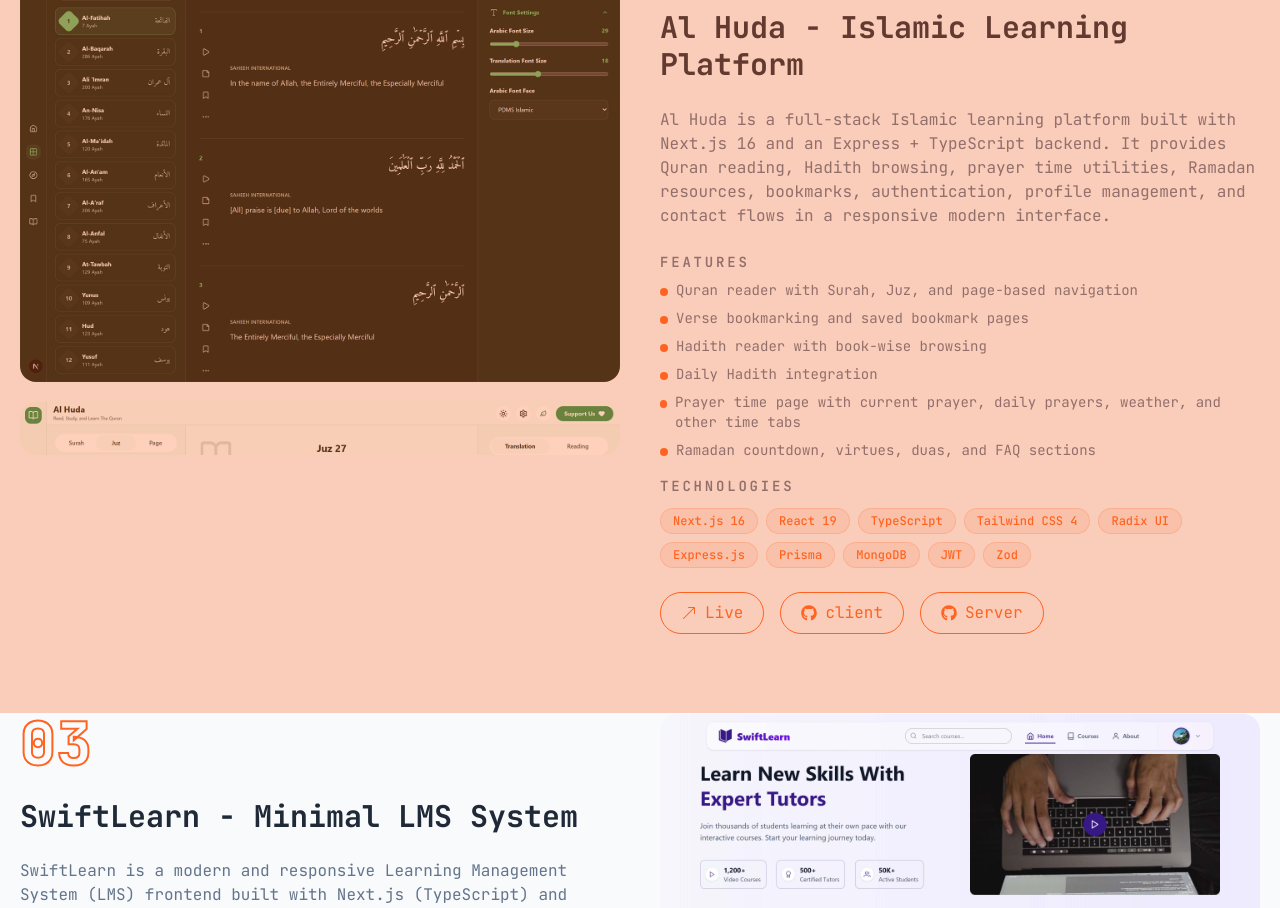
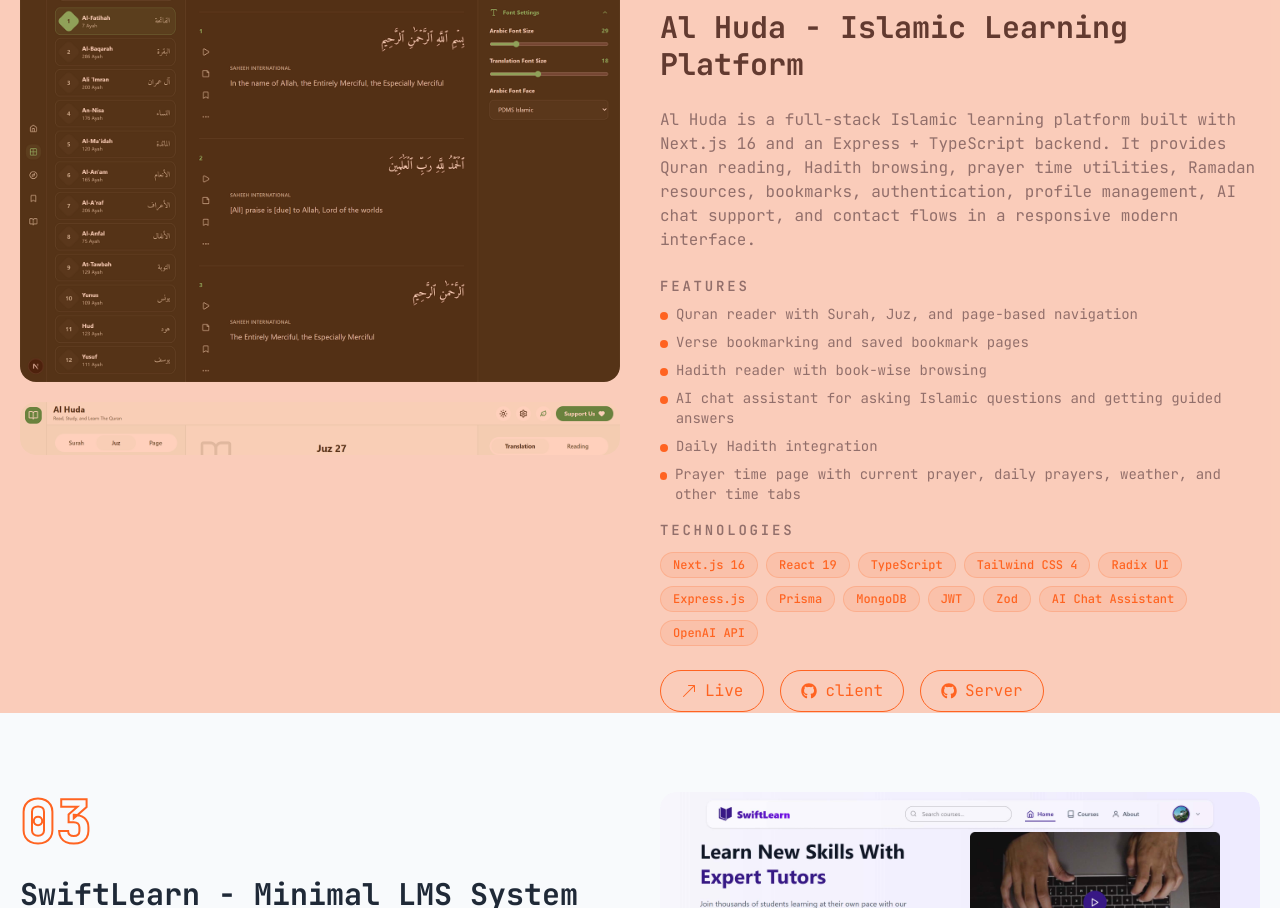
Before and after one commit to kobirul5/personal-web, a Next.js app: page /projects in a window 1280 px wide. Shown: the part 887-1795 px from the top of the page. Built offline with nearby package versions, Linux system fonts and the light colour scheme; no server answers.

Commit message:
update project

```diff
--- a/src/data/projectss.ts
+++ b/src/data/projectss.ts
@@ -74,7 +74,7 @@
     id: 2,
     title: "Al Huda - Islamic Learning Platform",
     description:
-      "Al Huda is a full-stack Islamic learning platform built with Next.js 16 and an Express + TypeScript backend. It provides Quran reading, Hadith browsing, prayer time utilities, Ramadan resources, bookmarks, authentication, profile management, and contact flows in a responsive modern interface.",
+      "Al Huda is a full-stack Islamic learning platform built with Next.js 16 and an Express + TypeScript backend. It provides Quran reading, Hadith browsing, prayer time utilities, Ramadan resources, bookmarks, authentication, profile management, AI chat support, and contact flows in a responsive modern interface.",
     technologies: [
       "Next.js 16",
       "React 19",
@@ -86,11 +86,14 @@
       "MongoDB",
       "JWT",
       "Zod",
+      "AI Chat Assistant",
+      "OpenAI API",
     ],
     features: [
       "Quran reader with Surah, Juz, and page-based navigation",
       "Verse bookmarking and saved bookmark pages",
       "Hadith reader with book-wise browsing",
+      "AI chat assistant for asking Islamic questions and getting guided answers",
       "Daily Hadith integration",
       "Prayer time page with current prayer, daily prayers, weather, and other time tabs",
       "Ramadan countdown, virtues, duas, and FAQ sections",
```
